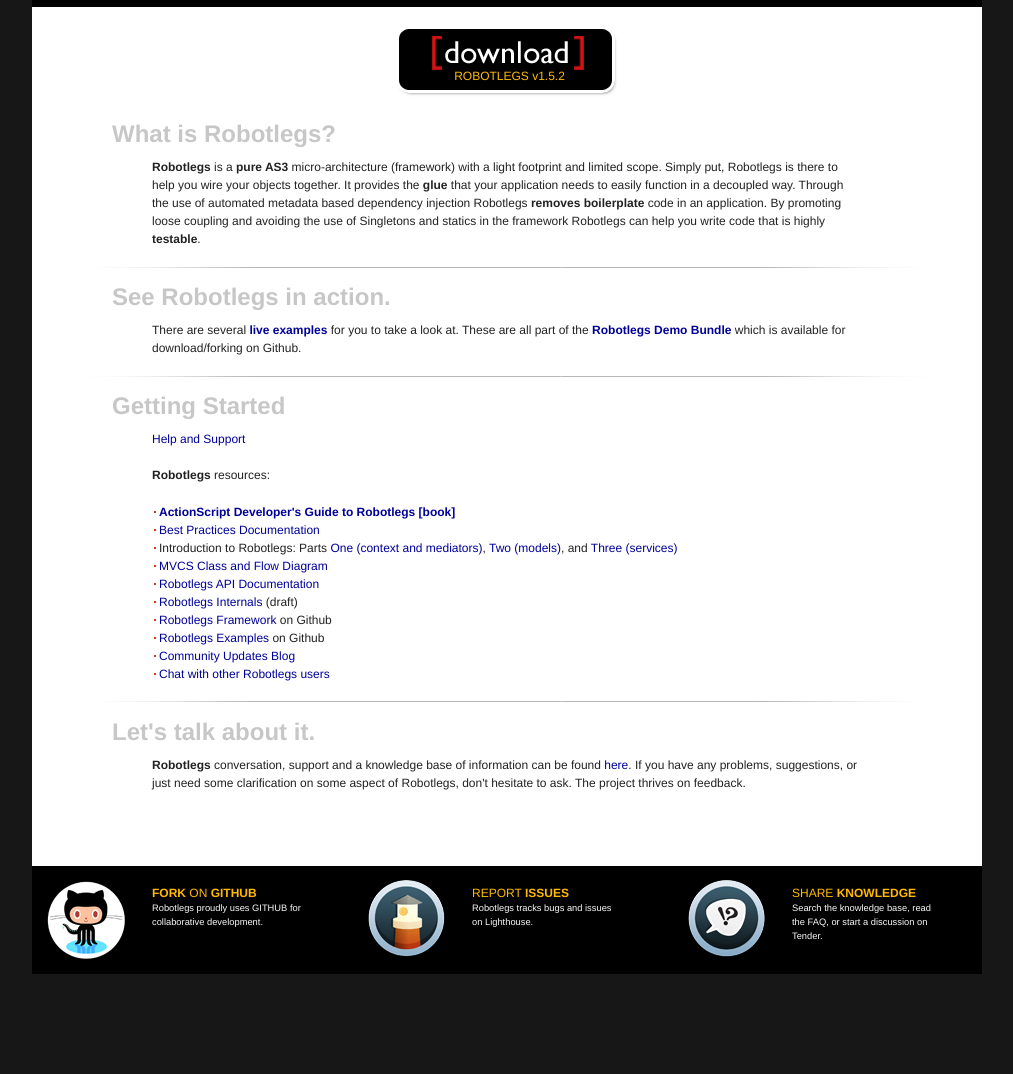
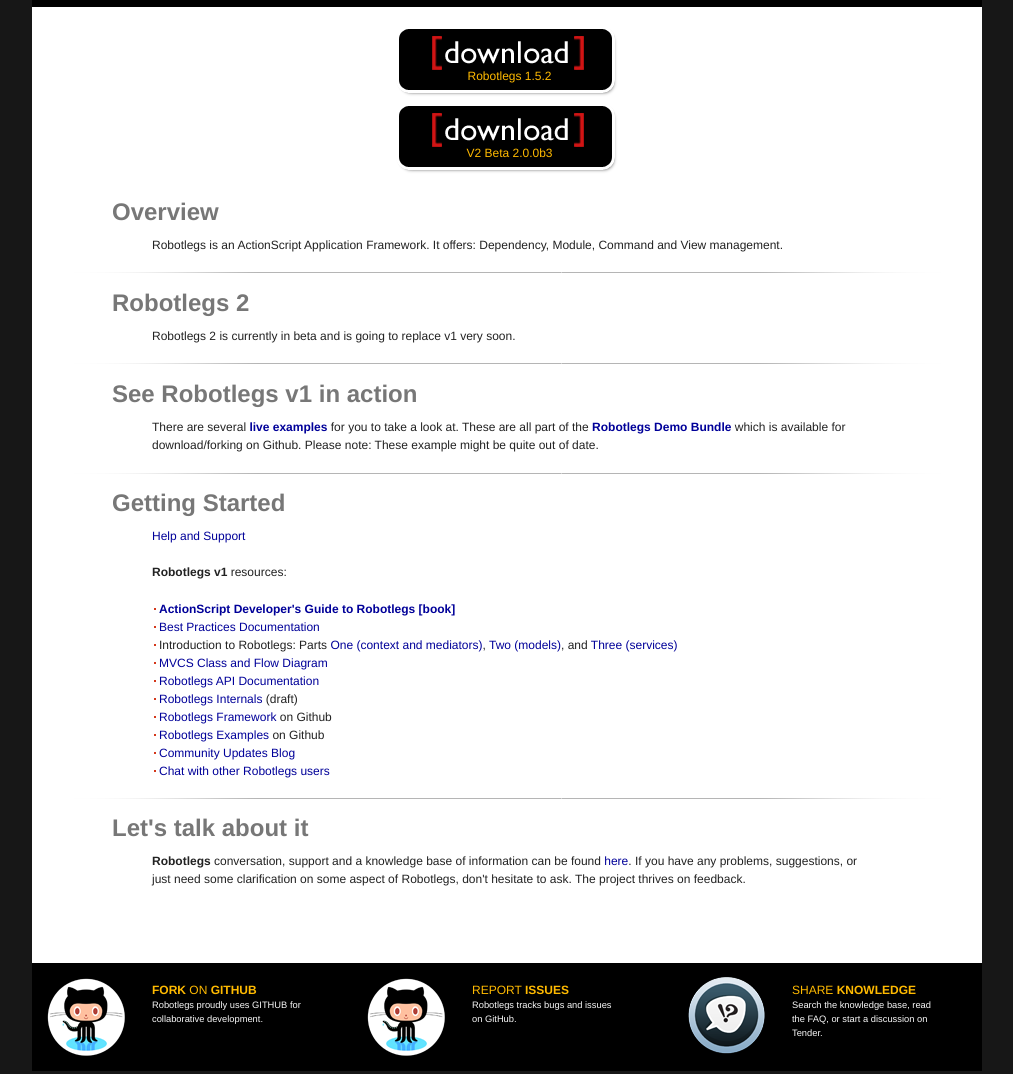
Before and after one commit to robotlegs/robotlegs.github.com, a Jekyll site: the page built from index.html, in a window 1280 px wide. Shown: the part 320-1394 px from the top of the page, without its empty margins (133-1146 px from the left). Built offline with Jekyll 4.4.1, drawn with Linux system fonts in a browser that asks for light colours; Markdown is read by kramdown in place of the engine named in the settings; before the commit the page ends 1297 px from its top, so only the background shows below that.

Commit message:
Adds RL2 beta download

```diff
--- a/_config.yml
+++ b/_config.yml
@@ -2,3 +2,4 @@
 pygments: true
 site_title: Robotlegs AS3 Micro-Architecture
 current_release: 1.5.2
+next_release: 2.0.0b3
--- a/_includes/footer.html
+++ b/_includes/footer.html
@@ -14,12 +14,12 @@
 			</div>
 			<div class="span-8">
 				<div class="span-3">
-					<a href="http://robotlegs.lighthouseapp.com"><img src="/images/lighthouse-badge.png"></a>
+					<a href="https://github.com/robotlegs/robotlegs-framework/issues"><img src="/images/github-badge.png"></a>
 				</div>
 				<div class="span-4 append-1 last">
 					<hr class="space">
-					<a href="http://robotlegs.lighthouseapp.com"><span class="footerbtn">REPORT <strong>ISSUES</strong></span><br /></a>
-					<span class="footertext">Robotlegs tracks bugs and issues on Lighthouse.</span>
+					<a href="https://github.com/robotlegs/robotlegs-framework/issues"><span class="footerbtn">REPORT <strong>ISSUES</strong></span><br /></a>
+					<span class="footertext">Robotlegs tracks bugs and issues on GitHub.</span>
 				</div>
 			</div>
 			<div class="span-8 last">
--- a/css/site.css
+++ b/css/site.css
@@ -2,10 +2,12 @@
 a:visited {text-decoration: none}
 a:active {text-decoration: none}
 a:hover {text-decoration: none;}
+
 body {
   background-color:#171717 !important;
   background:#171717 !important;
 }
+
 div.container {
   background-color:#ffffff;
 }
@@ -21,13 +23,13 @@
 }
 
 h1.section {
-     color: #C7C7C7 !important;
+  color: #777777 !important;
   font-size: 2.0em;
   font-weight: bold;
 }
 
 h2.section {
-     color: #C7C7C7 !important;
+  color: #777777 !important;
   font-size: 1.3em;
   font-weight: bold;
 }
--- a/index.html
+++ b/index.html
@@ -7,24 +7,37 @@
 		<hr class="space">
 		<div class="span-6 prepend-9 append-9 last" align="center">
 			<a onMouseOver="document.downloadButtonImage.src='/images/rl-download-btn-over.png'" onMouseOut="document.downloadButtonImage.src='/images/rl-download-btn-up.png'" href="http://downloads.robotlegs.org/robotlegs-framework-v{{ site.current_release }}.zip"><img src="/images/rl-download-btn-up.png" name="downloadButtonImage"/></a>
-			<div class="downloadbtn"><a onMouseOver="document.downloadButtonImage.src='/images/rl-download-btn-over.png'" onMouseOut="document.downloadButtonImage.src='images/rl-download-btn-up.png'" href="http://downloads.robotlegs.org/robotlegs-framework-v{{ site.current_release }}.zip"><span class="footerbtn">ROBOTLEGS v{{ site.current_release }}</span></a></div>
+			<div class="downloadbtn"><a onMouseOver="document.downloadButtonImage.src='/images/rl-download-btn-over.png'" onMouseOut="document.downloadButtonImage.src='images/rl-download-btn-up.png'" href="http://downloads.robotlegs.org/robotlegs-framework-v{{ site.current_release }}.zip"><span class="footerbtn">Robotlegs {{ site.current_release }}</span></a></div>
+		</div>
+		<hr class="space">
+		<div class="span-6 prepend-9 append-9 last" align="center">
+			<a onMouseOver="document.downloadButtonImage2.src='/images/rl-download-btn-over.png'" onMouseOut="document.downloadButtonImage2.src='/images/rl-download-btn-up.png'" href="http://downloads.robotlegs.org/robotlegs-framework-v{{ site.next_release }}.zip"><img src="/images/rl-download-btn-up.png" name="downloadButtonImage2"/></a>
+			<div class="downloadbtn"><a onMouseOver="document.downloadButtonImage.src='/images/rl-download-btn-over.png'" onMouseOut="document.downloadButtonImage2.src='images/rl-download-btn-up.png'" href="http://downloads.robotlegs.org/robotlegs-framework-v{{ site.next_release }}.zip"><span class="footerbtn">V2 Beta {{ site.next_release }}</span></a></div>
 		</div>
 		<hr class="space">
 		<hr class="space">
 		<div class="span-22 prepend-2 last">
-			<h1 class="section">What is Robotlegs?</h1>
+			<h1 class="section">Overview</h1>
 		</div>
 		<div class="span-18 append-3 prepend-3 last">
-			<strong>Robotlegs</strong> is a <strong>pure AS3</strong> micro-architecture (framework) with a light footprint and limited scope. Simply put, Robotlegs is there to help you wire your objects together. It provides the <strong>glue</strong> that your application needs to easily function in a decoupled way. Through the use of automated metadata based dependency injection Robotlegs <strong>removes boilerplate</strong> code in an application.  By promoting loose coupling and avoiding the use of Singletons and statics in the framework Robotlegs can help you write code that is highly <strong>testable</strong>.
+			Robotlegs is an ActionScript Application Framework. It offers: Dependency, Module, Command and View management.
 		</div>
 			<hr class="space">
 		<hr />
 		<div class="span-22 prepend-2 last">
-			<h1 class="section">See Robotlegs in action.</h1>
+			<h1 class="section">Robotlegs 2</h1>
+		</div>
+		<div class="span-18 append-3 prepend-3 last">
+			Robotlegs 2 is currently in beta and is going to replace v1 very soon.
+		</div>
+			<hr class="space">
+		<hr />
+		<div class="span-22 prepend-2 last">
+			<h1 class="section">See Robotlegs v1 in action</h1>
 		</div>
 		<div class="span-18 append-3 prepend-3 last">
 			There are several <a href="/examples"><strong>live examples</strong></a> for you to take a look at. These are all part of the <a href="http://github.com/robotlegs/robotlegs-demos-Bundle"><strong>Robotlegs Demo Bundle</strong></a>
-			which is available for download/forking on Github.
+			which is available for download/forking on Github. Please note: These example might be quite out of date.
 		</div>
 			<hr class="space">
 		<hr />
@@ -35,7 +48,7 @@
 			<p><a href="http://knowledge.robotlegs.org">Help and Support</a></p>
 		</div>
 		<div class="span-21 prepend-3 last">
-			<strong>Robotlegs</strong> resources:
+			<strong>Robotlegs v1</strong> resources:
 		</div>
 		<hr class="space">
 		<div class="span-22 prepend-2 last">
@@ -56,7 +69,7 @@
 		</div>
 		<hr />
 		<div class="span-22 prepend-2 last">
-			<h1 class="section">Let's talk about it.</h1>
+			<h1 class="section">Let's talk about it</h1>
 		</div>
 		<div class="span-18 append-3 prepend-3 last">
 			<strong>Robotlegs</strong> conversation, support and a knowledge base of information can be found <a href="http://knowledge.robotlegs.org">here</a>. If you have any problems, suggestions, or just need some clarification on some aspect of Robotlegs, don't hesitate to ask. The project thrives on feedback.
```
Also changed, not shown: images/rl-download-btn-over copy.png (deleted), images/robotlegs-download.gif (deleted). Lines whose indentation alone changed are shown as unchanged.
